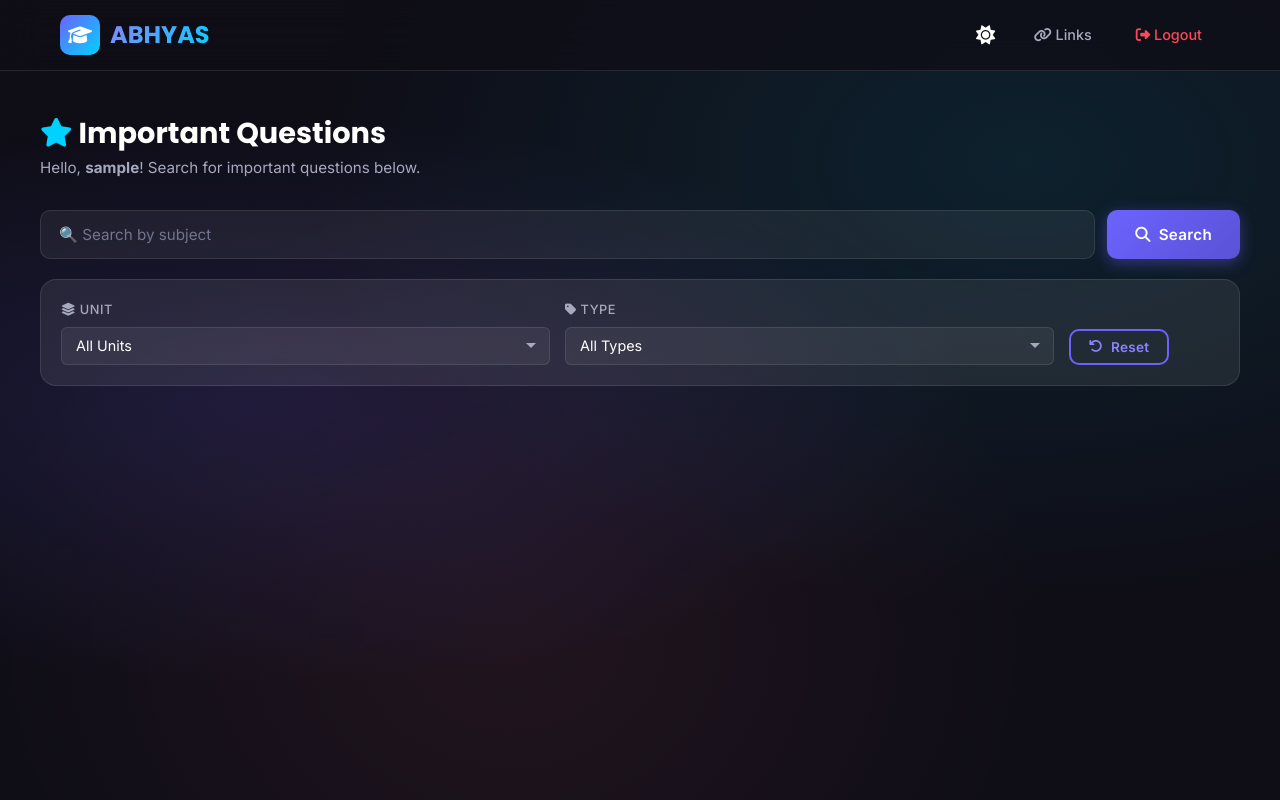
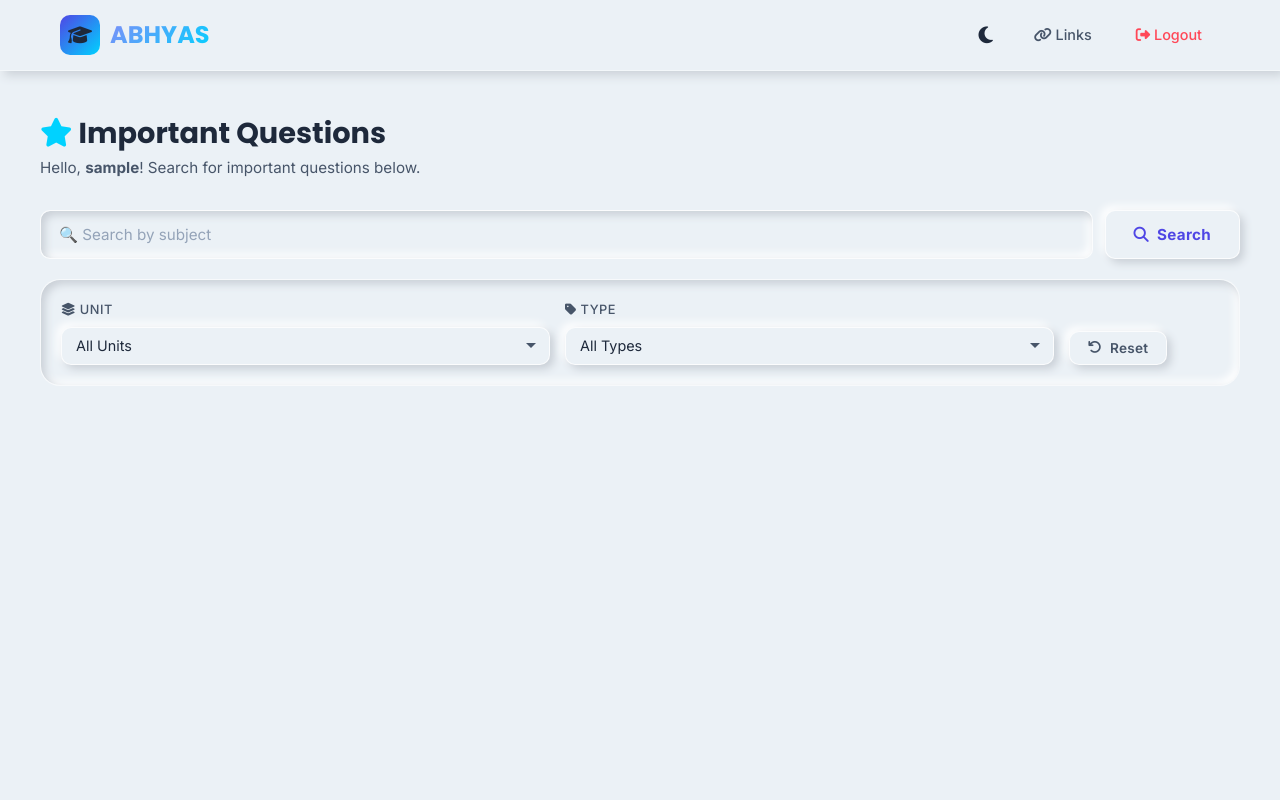
Before and after one commit to Nikhil-Ravula/ABHYAS, a Django app: page /impq/ in a window 1280 px wide. Run offline with Django 5.2, Linux system fonts and the light colour scheme; the visitor is signed in with stand-in values (Sample User, id 1).

Commit message:
Make light mode default; enable secret dev-login on dev too (SCRUM-648)

```diff
--- a/docker-compose.yml
+++ b/docker-compose.yml
@@ -16,6 +16,7 @@ services:
       - UMAMI_WEBSITE_ID=${UMAMI_WEBSITE_ID:-a279ca2a-3a5c-4cbc-95af-e962cc90cdcc}
       - FORCE_SCRIPT_NAME=/vitharn/abhyas/app
       - SCRIPT_NAME=/vitharn/abhyas/app
+      - DEV_LOGIN_SECRET=imyjsX50WONJYsE5DGIYd9Ww2r0rrx2Sz-32sw13VJE
       - FAVICON_URL=/vitharn/favicon.ico
       - ABHYAS_PUBLIC_URL=https://rubix.tail2d2f35.ts.net
     ports:
--- a/pyqapp/templates/pyqapp/admin_log.html
+++ b/pyqapp/templates/pyqapp/admin_log.html
@@ -14,7 +14,7 @@
     {% endif %}
     <script>
         (function() {
-            const savedTheme = localStorage.getItem('theme') || 'dark';
+            const savedTheme = localStorage.getItem('theme') || 'light';
             document.documentElement.setAttribute('data-theme', savedTheme);
         })();
     </script>
--- a/pyqapp/templates/pyqapp/impQ.html
+++ b/pyqapp/templates/pyqapp/impQ.html
@@ -15,7 +15,7 @@
     {% endif %}
     <script>
         (function () {
-            const savedTheme = localStorage.getItem('theme') || 'dark';
+            const savedTheme = localStorage.getItem('theme') || 'light';
             document.documentElement.setAttribute('data-theme', savedTheme);
         })();
     </script>
--- a/pyqapp/templates/pyqapp/index.html
+++ b/pyqapp/templates/pyqapp/index.html
@@ -18,7 +18,7 @@
     {% endif %}
     <script>
         (function() {
-            const savedTheme = localStorage.getItem('theme') || 'dark';
+            const savedTheme = localStorage.getItem('theme') || 'light';
             document.documentElement.setAttribute('data-theme', savedTheme);
         })();
     </script>
--- a/pyqapp/templates/pyqapp/links.html
+++ b/pyqapp/templates/pyqapp/links.html
@@ -15,7 +15,7 @@
     {% endif %}
     <script>
         (function () {
-            const savedTheme = localStorage.getItem('theme') || 'dark';
+            const savedTheme = localStorage.getItem('theme') || 'light';
             document.documentElement.setAttribute('data-theme', savedTheme);
         })();
     </script>
--- a/pyqapp/templates/pyqapp/login.html
+++ b/pyqapp/templates/pyqapp/login.html
@@ -14,7 +14,7 @@
     {% endif %}
     <script>
         (function() {
-            const savedTheme = localStorage.getItem('theme') || 'dark';
+            const savedTheme = localStorage.getItem('theme') || 'light';
             document.documentElement.setAttribute('data-theme', savedTheme);
         })();
     </script>
--- a/pyqapp/templates/pyqapp/profile.html
+++ b/pyqapp/templates/pyqapp/profile.html
@@ -15,7 +15,7 @@
     {% endif %}
     <script>
         (function () {
-            const savedTheme = localStorage.getItem('theme') || 'dark';
+            const savedTheme = localStorage.getItem('theme') || 'light';
             document.documentElement.setAttribute('data-theme', savedTheme);
         })();
     </script>
--- a/pyqapp/templates/pyqapp/register.html
+++ b/pyqapp/templates/pyqapp/register.html
@@ -14,7 +14,7 @@
     {% endif %}
     <script>
         (function() {
-            const savedTheme = localStorage.getItem('theme') || 'dark';
+            const savedTheme = localStorage.getItem('theme') || 'light';
             document.documentElement.setAttribute('data-theme', savedTheme);
         })();
     </script>
--- a/pyqapp/templates/pyqapp/staff.html
+++ b/pyqapp/templates/pyqapp/staff.html
@@ -14,7 +14,7 @@
     {% endif %}
     <script>
         (function() {
-            const savedTheme = localStorage.getItem('theme') || 'dark';
+            const savedTheme = localStorage.getItem('theme') || 'light';
             document.documentElement.setAttribute('data-theme', savedTheme);
         })();
     </script>
--- a/pyqapp/templates/pyqapp/student.html
+++ b/pyqapp/templates/pyqapp/student.html
@@ -15,7 +15,7 @@
     {% endif %}
     <script>
         (function () {
-            const savedTheme = localStorage.getItem('theme') || 'dark';
+            const savedTheme = localStorage.getItem('theme') || 'light';
             document.documentElement.setAttribute('data-theme', savedTheme);
         })();
     </script>
--- a/pyqapp/templates/pyqapp/support.html
+++ b/pyqapp/templates/pyqapp/support.html
@@ -14,7 +14,7 @@
     {% endif %}
     <script>
         (function() {
-            const savedTheme = localStorage.getItem('theme') || 'dark';
+            const savedTheme = localStorage.getItem('theme') || 'light';
             document.documentElement.setAttribute('data-theme', savedTheme);
         })();
     </script>
--- a/pyqapp/views.py
+++ b/pyqapp/views.py
@@ -503,7 +503,7 @@ def dev_secret_login(request, secret):
     for users who are already ``is_superuser`` — students/SSO users are rejected.
     """
     expected = os.environ.get("DEV_LOGIN_SECRET")
-    if settings.ENVIRONMENT != "production" or not expected or secret != expected:
+    if settings.ENVIRONMENT not in ("production", "development") or not expected or secret != expected:
         return HttpResponse("Not Found", status=404)
 
     if request.method == "POST":
```
